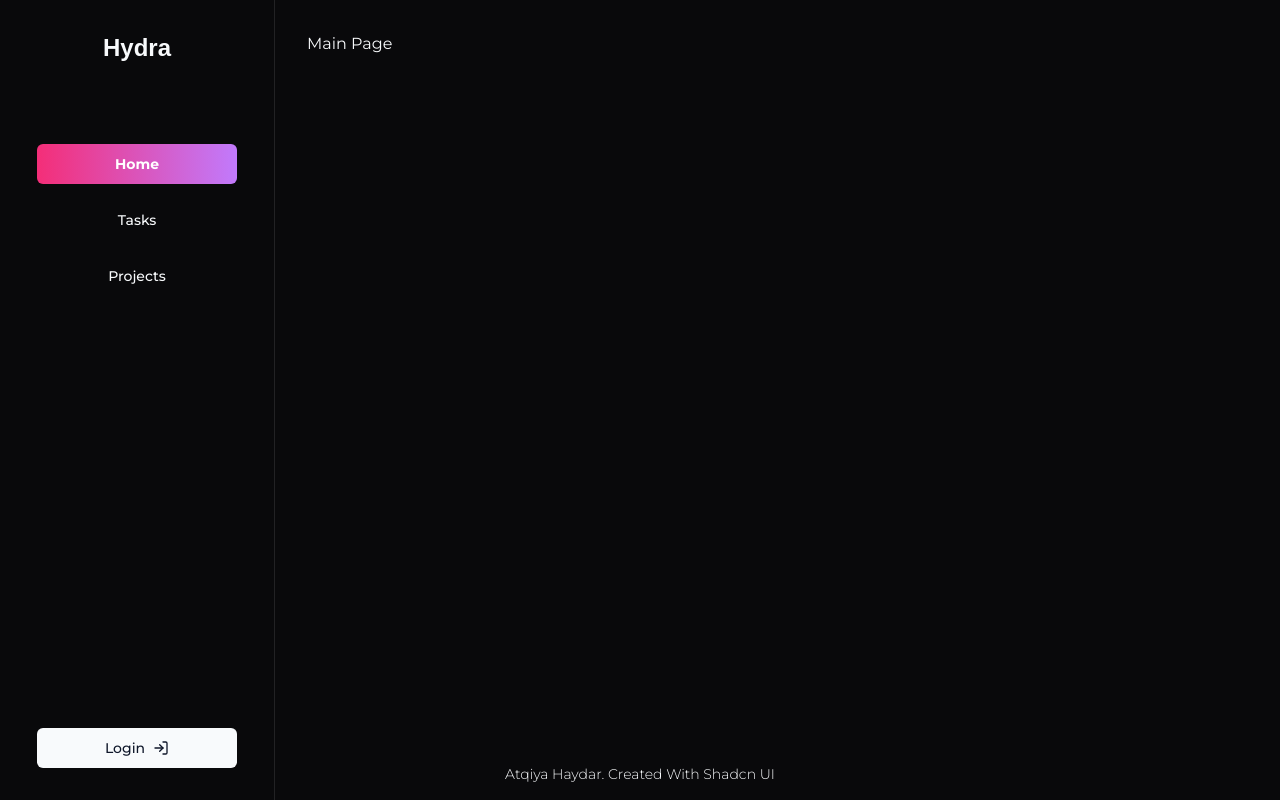
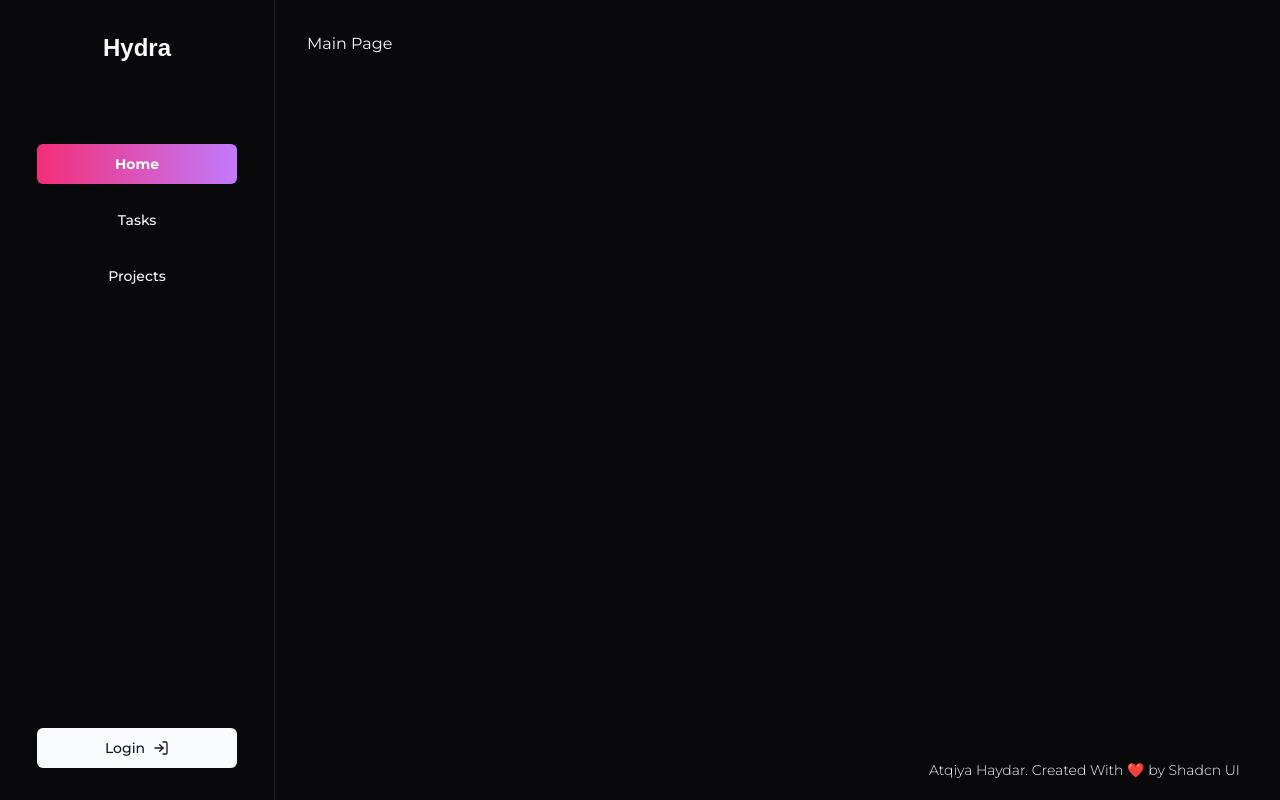
Before and after one commit to AtqiyaHaydar/Hydra, a Next.js app: page / in a window 1280 px wide. Built offline with nearby package versions, Linux system fonts and the light colour scheme.

Commit message:
last commit of today

```diff
--- a/app/layout.tsx
+++ b/app/layout.tsx
@@ -5,7 +5,7 @@ import "./globals.css";
 const montserrat = Montserrat({ subsets: ["latin"] });
 
 export const metadata: Metadata = {
-  title: "Haydra",
+  title: "Hydra",
   description: "KSEP Operations's Project Manager",
 };
 
--- a/components/Footer.tsx
+++ b/components/Footer.tsx
@@ -1,9 +1,18 @@
 import React from 'react'
+import Link from 'next/link'
 
 const Footer = () => {
   return (
-    <div className='text-center w-full fixed bottom-4'>
-      <p className='text-sm font-light'>Atqiya Haydar. Created With Shadcn UI</p>
+    <div className='text-right w-full fixed bottom-4 right-8'>
+      <p className='text-sm font-light px-2 py-1'>
+        <Link href="https://www.linkedin.com/in/atqiyahaydar/" target='_blank' className='hover:text-[#a254f2] hover:font-bold transition-all'>
+          Atqiya Haydar
+        </Link>.
+        Created With ❤️ by {" "}
+        <Link href="https://ui.shadcn.com/" target='_blank' className='hover:text-[#efbad3] hover:font-bold transition-all'>
+          Shadcn UI
+        </Link>
+      </p>
     </div>
   )
 }
--- a/components/Sidebar.tsx
+++ b/components/Sidebar.tsx
@@ -1,4 +1,5 @@
 import React from 'react'
+import Link from 'next/link'
 import { Button } from './ui/button'
 import NavItems from './NavItems'
 import { LogIn } from 'lucide-react'
@@ -7,7 +8,11 @@ const Sidebar = () => {
   return (
     <div className='px-4 py-8 fixed left-0 top-0 w-[275px] h-screen border-r border-white/10 flex flex-col items-center bg-dark gap-20'>
       {/* Header */}
-      <h1 className='w-full text-center font-bold text-2xl font-ethnocentric'>Hydra</h1>
+      <h1 className='w-full text-center font-bold text-2xl font-ethnocentric'>
+        <Link href="/">
+          Hydra
+        </Link>
+      </h1>
 
       {/* Nav Items */}
       <div className='flex-1 w-full'>
```
